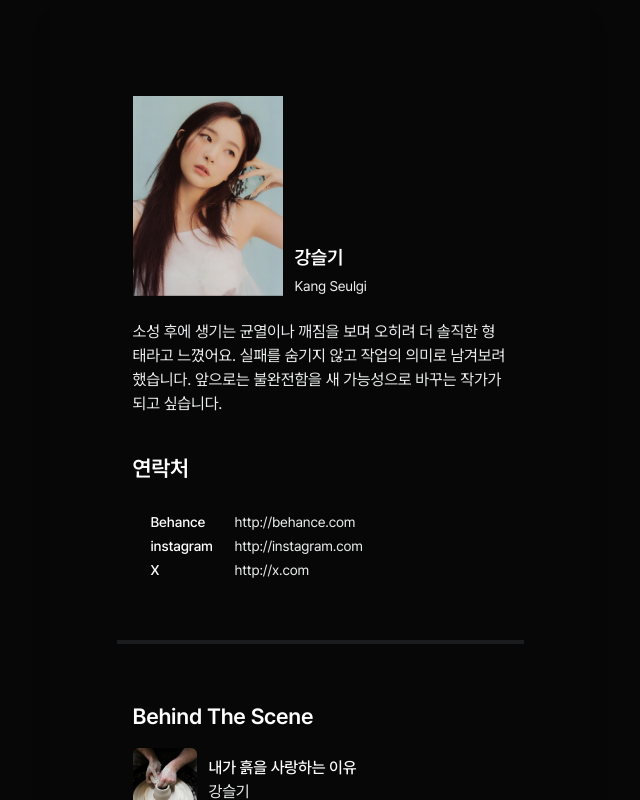
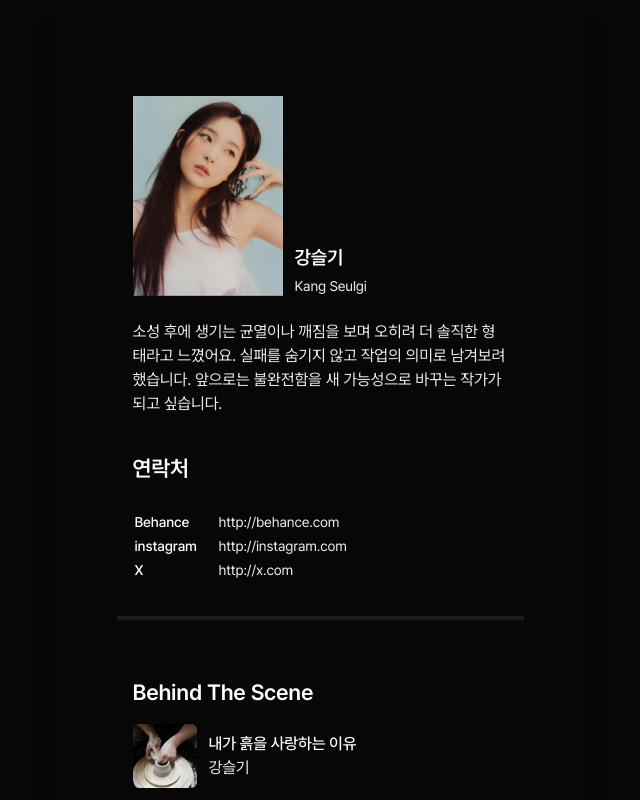
Before and after one commit to DoLog-Team/DoLog-FE, a Next.js app in the folder apps/client/: page /1/exhibition/1/artist/1 in a window 1280 px wide. Shown: the top 800 px of the page, without its empty margins (320-960 px from the left). Built offline with nearby package versions, Linux system fonts and the light colour scheme.

Commit message:
feat: LinkCard 컴포넌트 링크 클릭 구현, 이메일 앞으로, mapper 구현

```diff
--- /dev/null
+++ b/apps/client/components/common/Card/LinkCard/LinkCard.mapper.tsx
@@ -0,0 +1,28 @@
+import type { LinkItem } from "./LinkCard.types";
+
+type ApiLinkItem = {
+	label: string;
+	value: string;
+};
+
+export function transformLinks(items: ApiLinkItem[]): LinkItem[] {
+	return items.map((item) => {
+		const { label, value } = item;
+
+		if (label.toLowerCase() === "email") {
+			return {
+				label,
+				value: <a href={`mailto:${value}`}>{value}</a>,
+			};
+		}
+
+		return {
+			label,
+			value: (
+				<a href={value} target="_blank" rel="noopener noreferrer">
+					{value}
+				</a>
+			),
+		};
+	});
+}
--- a/apps/client/components/common/Card/LinkCard/LinkCard.styles.ts
+++ b/apps/client/components/common/Card/LinkCard/LinkCard.styles.ts
@@ -1,13 +1,13 @@
 export const linkCardStyles = {
-	wrapper: "w-full px-4 pb-6",
+	wrapper: "w-full",
+	list: "flex flex-col gap-[4px] w-full",
 
-	list: "flex flex-col gap-1 w-full",
+	row: "flex items-start w-full gap-[4px]",
 
-	row: "flex items-start w-full gap-1",
-
-	labelBox: "w-20 shrink-0",
-	label: "block w-full px-0.5 text-body2-bold text-strong",
+	labelBox: "w-[80px] shrink-0",
+	label: "block w-full px-[2px] text-[14px] text-body2-bold text-strong ",
 
 	valueBox: "flex-1 min-w-0",
-	value: "block w-full px-0.5 text-body2 text-light break-words",
+
+	value: "block w-full px-[2px] text-[14px] text-body2 text-light truncate",
 };
--- a/apps/client/components/common/Card/LinkCard/LinkCard.tsx
+++ b/apps/client/components/common/Card/LinkCard/LinkCard.tsx
@@ -4,20 +4,34 @@ import { linkCardStyles as s } from "./LinkCard.styles";
 import type { LinkCardProps } from "./LinkCard.types";
 
 export const LinkCard = ({ items, className }: LinkCardProps) => {
+	const sortedItems = [...items].sort((a, b) => {
+		if (a.label === "email") return -1;
+		if (b.label === "email") return 1;
+		return 0;
+	});
+
 	return (
 		<section className={`${s.wrapper} ${className ?? ""}`}>
 			<div className={s.list}>
-				{items.map((item, idx) => (
+				{sortedItems.map((item, idx) => {
+					// 🔥 ReactNode → 문자열 추출 (a 태그 대응)
+					const rawText =
+						typeof item.value === "string" ? item.value : ((item.value as any)?.props?.href ?? "");
+
+					return (
 						<div key={idx} className={s.row}>
 							<div className={s.labelBox}>
 								<span className={s.label}>{item.label}</span>
 							</div>
 
 							<div className={s.valueBox}>
-							<span className={s.value}>{item.value}</span>
+								<span className={s.value} title={rawText}>
+									{item.value}
+								</span>
 							</div>
 						</div>
-				))}
+					);
+				})}
 			</div>
 		</section>
 	);
--- /dev/null
+++ b/apps/client/constants/snsLink.ts
@@ -0,0 +1,18 @@
+export const MOCK_SNS_DATA = [
+	{
+		label: "Behance",
+		value: "https://www.behance.net/example",
+	},
+	{
+		label: "instagram",
+		value: "https://www.instagram.com/example",
+	},
+	{
+		label: "email",
+		value: "email@test.com",
+	},
+	{
+		label: "X",
+		value: "https://x.com/example",
+	},
+];
```
Lines whose indentation alone changed are shown as unchanged.
